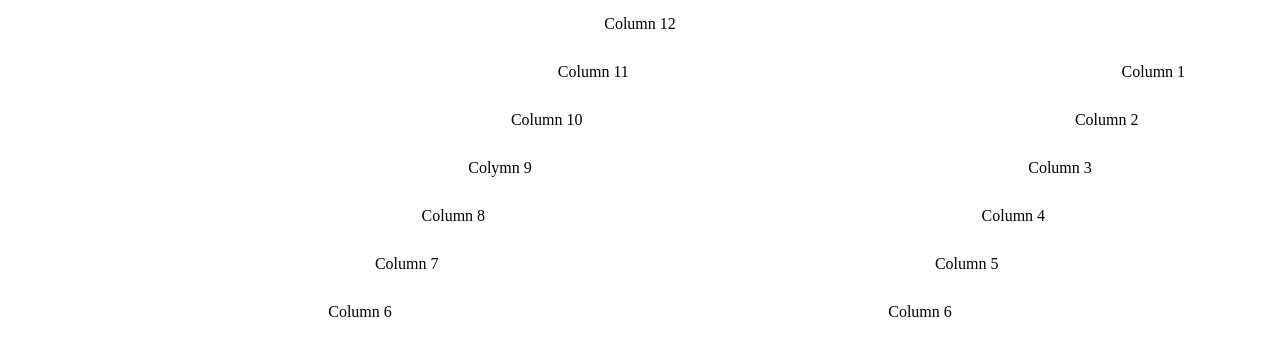
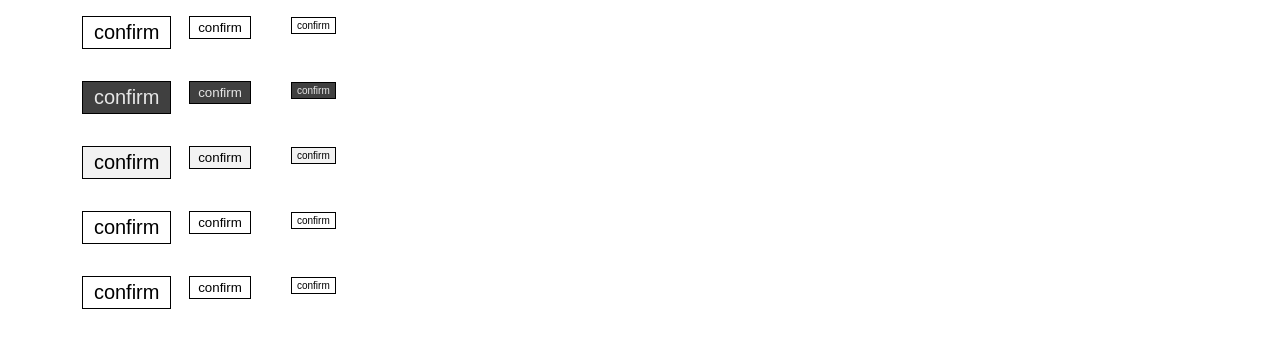
Before and after one commit to gitter-badger/Slim-2, a plain HTML site: page index.html in a window 1280 px wide. Drawn offline with Linux system fonts and the light colour scheme.

Commit message:
Add buttons (white by default), gray, and black
- Add white (default), black and gray buttons
- Add medium (default), small and large buttons
- Add hover style for gray and black buttons

```diff
--- a/index.html
+++ b/index.html
@@ -7,43 +7,60 @@
   </head>
   <body>
     <div class="s-wrap">
+
       <div class="s-row">
-        <div class="has-12">Column 12</div>
-        <div class="has-11">
-          Column 11
+        <div class="has-1">
+          <button type="button" name="button" class="button is-big">confirm</button>
         </div>
         <div class="has-1">
-          Column 1
+          <button type="button" name="button" class="button">confirm</button>
         </div>
-        <div class="has-10">
-          Column 10
+        <div class="has-1">
+          <button type="button" name="button" class="button is-small">confirm</button>
         </div>
-        <div class="has-2">
-          Column 2
+      </div>
+      <div class="s-row">
+        <div class="has-1">
+          <button type="button" name="button" class="button is-big is-dark">confirm</button>
         </div>
-        <div class="has-9">
-          Colymn 9
+        <div class="has-1">
+          <button type="button" name="button" class="button is-dark">confirm</button>
         </div>
-        <div class="has-3">
-          Column 3
+        <div class="has-1">
+          <button type="button" name="button" class="button is-small is-dark">confirm</button>
         </div>
-        <div class="has-8">
-          Column 8
+      </div>
+      <div class="s-row">
+        <div class="has-1">
+          <button type="button" name="button" class="button is-big is-gray">confirm</button>
         </div>
-        <div class="has-4">
-          Column 4
+        <div class="has-1">
+          <button type="button" name="button" class="button is-gray">confirm</button>
         </div>
-        <div class="has-7">
-          Column 7
+        <div class="has-1">
+          <button type="button" name="button" class="button is-small is-gray">confirm</button>
         </div>
-        <div class="has-5">
-          Column 5
+      </div>
+      <div class="s-row">
+        <div class="has-1">
+          <button type="button" name="button" class="button is-big with-gray-hover">confirm</button>
         </div>
-        <div class="has-6">
-          Column 6
+        <div class="has-1">
+          <button type="button" name="button" class="button with-gray-hover">confirm</button>
         </div>
-        <div class="has-6">
-          Column 6
+        <div class="has-1">
+          <button type="button" name="button" class="button is-small with-gray-hover">confirm</button>
+        </div>
+      </div>
+      <div class="s-row">
+        <div class="has-1">
+          <button type="button" name="button" class="button is-big with-black-hover">confirm</button>
+        </div>
+        <div class="has-1">
+          <button type="button" name="button" class="button with-black-hover">confirm</button>
+        </div>
+        <div class="has-1">
+          <button type="button" name="button" class="button is-small with-black-hover">confirm</button>
         </div>
       </div>
     </div>
--- a/sass/app.scss
+++ b/sass/app.scss
@@ -45,3 +45,58 @@ $columns: 12;
     margin-left: 100% / $columns * $i;
   }
 }
+
+
+/**
+*
+*
+* Buttons settings
+*/
+.button {
+  padding: 3px 8px;
+  border: 1px solid black;
+  background-color: white;
+  &:hover {
+    cursor: pointer;
+  }
+}
+
+%gray {
+  background-color: darken(white, 5%);
+  color: black
+}
+
+%black {
+  background-color: lighten(black, 25%);
+  color: darken(white, 10%);
+}
+
+.is-gray {
+  @extend %gray;
+}
+
+.with-gray-hover {
+  &:hover {
+    @extend %gray;
+  }
+}
+
+.is-dark {
+  @extend %black;
+}
+
+.with-black-hover {
+  &:hover {
+    @extend %black;
+  }
+}
+
+.is-big {
+  font-size: 20px;
+  padding: 4px 11px;
+}
+
+.is-small {
+  font-size: 10px;
+  padding: 2px 5px;
+}
```
Also changed, not shown: css/slim.css, 1 other file.
